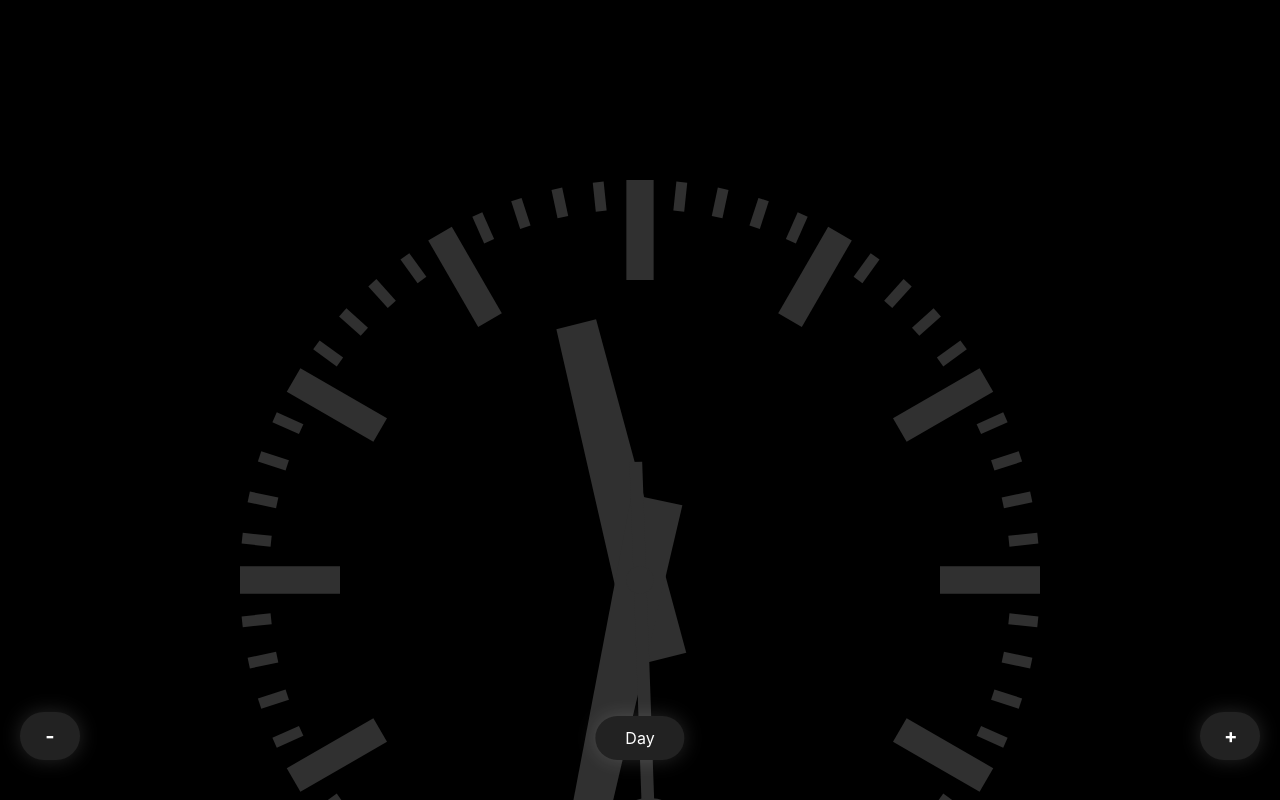
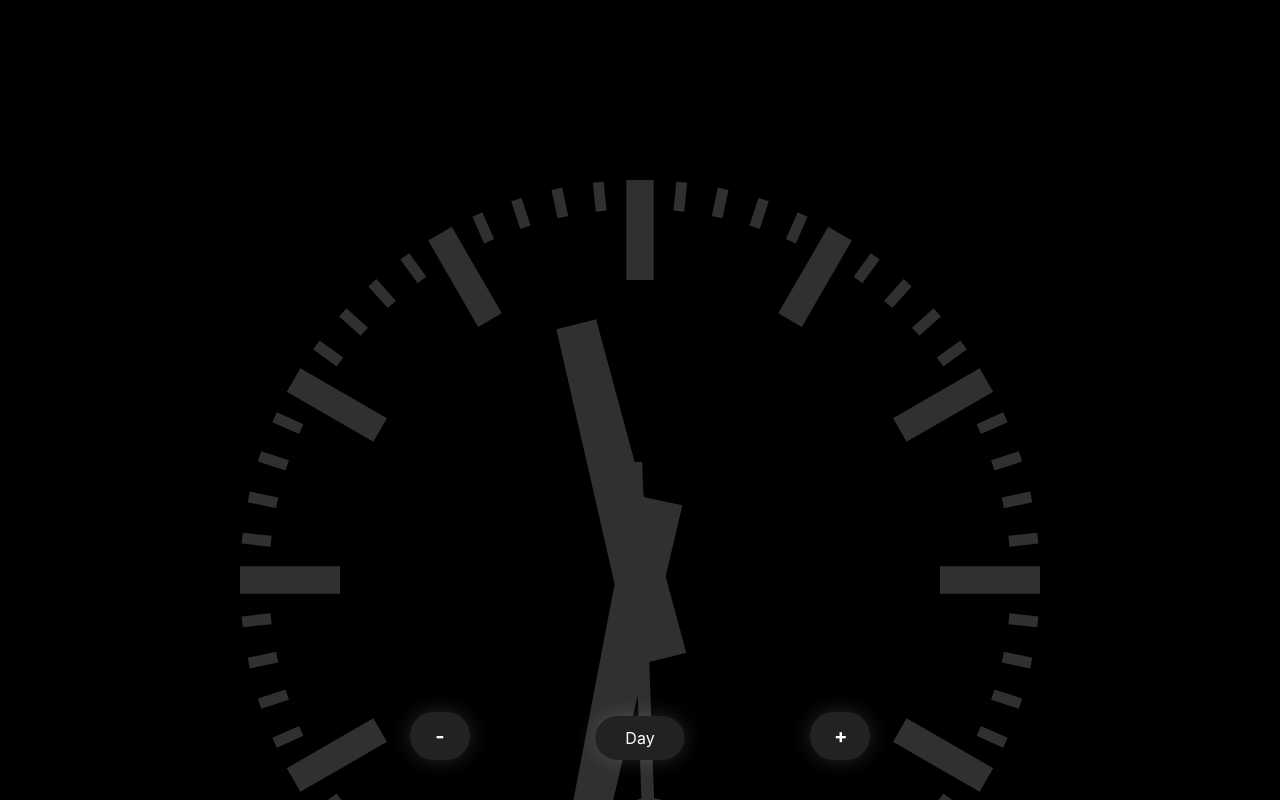
Before and after one commit to eivind-throndsen-private/trainclock, a plain HTML site: page index.html in a window 1280 px wide. Both pictures are taken after a click on the button "Night". Shown: the top 800 px of the page. Drawn offline with Linux system fonts and the light colour scheme.

Commit message:
Animating appearance of the brightness buttons

```diff
--- a/index.html
+++ b/index.html
@@ -73,9 +73,11 @@
             font-size: 20px;
             font-weight: bold;
             cursor: pointer;
-            transition: box-shadow 0.3s ease;
+            transition: all 0.5s cubic-bezier(0.4, 0, 0.2, 1);
             box-shadow: 0 0 20px rgba(255, 255, 255, 0.1);
-            display: none;
+            opacity: 0;
+            transform: translateX(-50%);
+            pointer-events: none;
             z-index: 1000;
             -webkit-user-select: none;
             -moz-user-select: none;
@@ -85,14 +87,20 @@
             width: 60px;
         }
         .minus-button {
-            left: 20px;
-            width: 60px;
-            z-index: 2;
+            left: 50%;
         }
         .plus-button {
-            right: 20px;
-            width: 60px;
-            z-index: 2;
+            left: 50%;
+        }
+        .minus-button.active {
+            opacity: 1;
+            transform: translateX(calc(-50% - 200px));
+            pointer-events: auto;
+        }
+        .plus-button.active {
+            opacity: 1;
+            transform: translateX(calc(-50% + 200px));
+            pointer-events: auto;
         }
         body.night-mode .brightness-button {
             display: block;
@@ -316,9 +324,32 @@
                 isNightMode ? '#000000' : '#f2f2f2'
             );
 
+            const minusButton = document.querySelector('.minus-button');
+            const plusButton = document.querySelector('.plus-button');
+
             if (isNightMode) {
+                // Show buttons immediately but start them at center
+                minusButton.style.display = 'block';
+                plusButton.style.display = 'block';
+
+                // Trigger animation after a small delay
+                setTimeout(() => {
+                    minusButton.classList.add('active');
+                    plusButton.classList.add('active');
+                }, 50);
+
                 applyNightModeStyles();
             } else {
+                // Animate buttons back to center
+                minusButton.classList.remove('active');
+                plusButton.classList.remove('active');
+
+                // Hide buttons after animation completes
+                setTimeout(() => {
+                    minusButton.style.display = 'none';
+                    plusButton.style.display = 'none';
+                }, 500); // Match this with the CSS transition duration
+
                 applyDayModeStyles();
             }
             console.log("Night mode toggled. Is night mode:", isNightMode);
```
